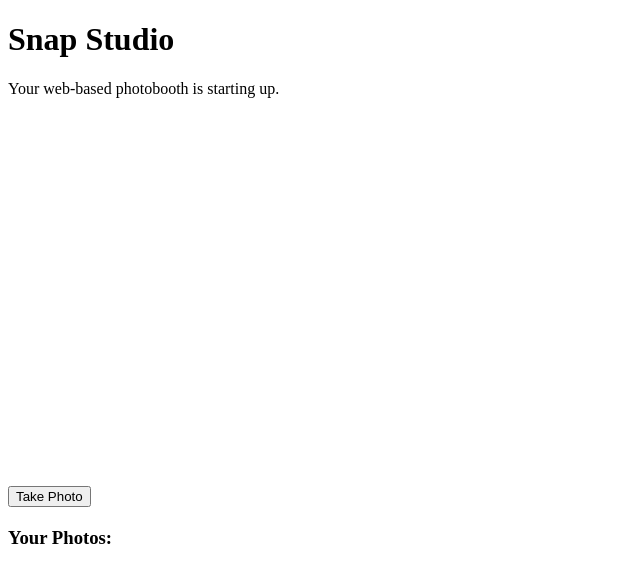
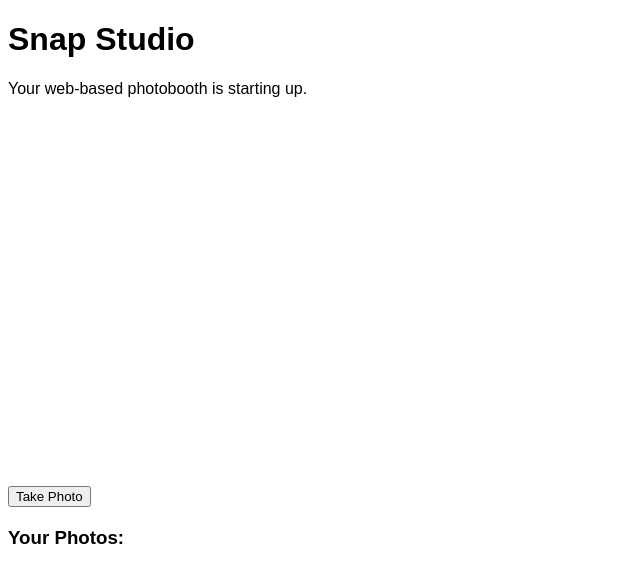
Before and after one commit to carol18-a11y/SnapStudio, a Flask app: page / in a window 1280 px wide. Shown: the top 583 px of the page, without its empty margins (0-640 px from the left). Run offline with Flask 3, Linux system fonts and the light colour scheme.

Commit message:
css sheet added

```diff
--- /dev/null
+++ b/static/style.css
@@ -0,0 +1,14 @@
+body{
+    font-family: Arial, sans-serif;
+}
+
+#gallery{
+    margin-top: 20px;
+}
+
+#gallery img{
+    margin: 10px;
+    border: 2px solid black;
+    border-radius: 8px;
+
+}
--- a/templates/index.html
+++ b/templates/index.html
@@ -4,6 +4,8 @@
     <meta charset="UTF-8">
     <meta name="viewport" content="width=device-width, initial-scale=1.0">
     <title>SnapStudio</title>
+
+    <link rel="stylesheet" href="/static/style.css"></link>
 </head>
 <body>
     <h1>Snap Studio</h1>
```
